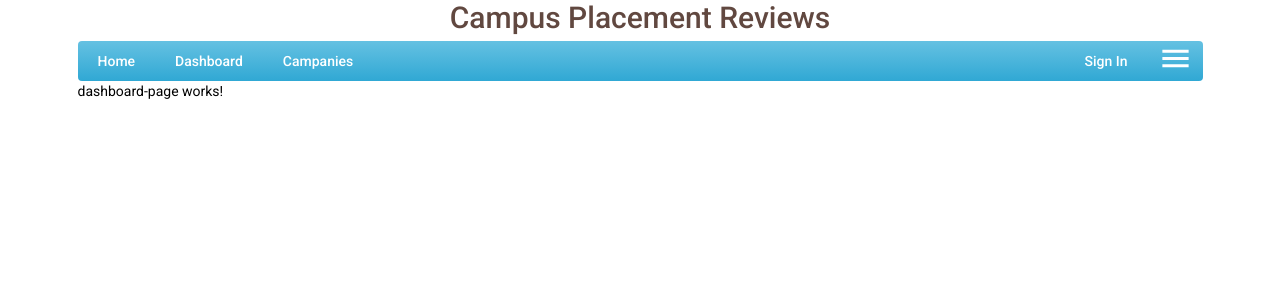
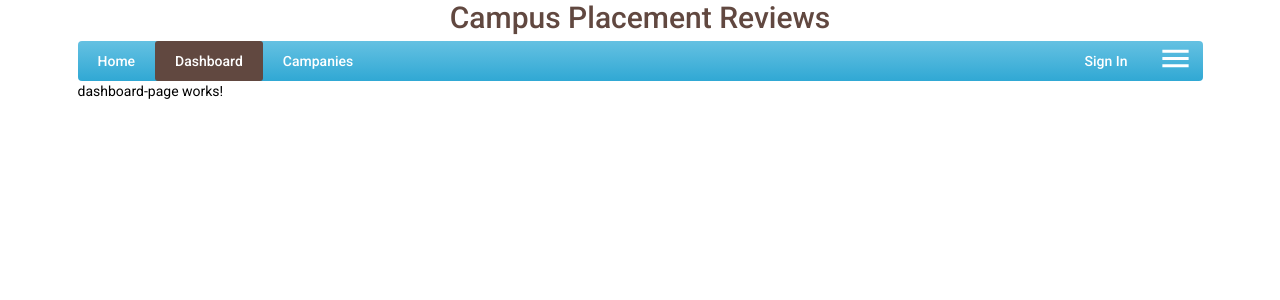
Before and after one commit to vijaydahiphale96/placement-reviews, an Angular app: page /dashboard in a window 1280 px wide. Shown: the top 300 px of the page. Built offline with nearby package versions, Linux system fonts and the light colour scheme.

Commit message:
added preseting of backgroud color of selected menu

```diff
--- a/src/app/app.component.html
+++ b/src/app/app.component.html
@@ -10,13 +10,13 @@
   <div class="toolbar-container flex-row-container">
 
     <!-- To Do : Change to Dynamic Object -->
-    <div class="toolbar-item cursor-pointer">
+    <div class="toolbar-item cursor-pointer" [class.active-menu]="selectedMenu === MainRoutes.HOME">
       <a class="menu-link" [routerLink]="MainRoutes.HOME">Home</a>
     </div>
-    <div class="toolbar-item cursor-pointer">
+    <div class="toolbar-item cursor-pointer" [class.active-menu]="selectedMenu === MainRoutes.DASHBOARD">
       <a class="menu-link" [routerLink]="MainRoutes.DASHBOARD">Dashboard</a>
     </div>
-    <div class="toolbar-item cursor-pointer">
+    <div class="toolbar-item cursor-pointer" [class.active-menu]="selectedMenu === MainRoutes.COMPANIES">
       <a class="menu-link" [routerLink]="MainRoutes.COMPANIES">Campanies</a>
     </div>
 
--- a/src/app/app.component.scss
+++ b/src/app/app.component.scss
@@ -58,3 +58,7 @@
 
 
 }
+
+.active-menu {
+  background-color: #614840;
+}
--- a/src/app/app.component.ts
+++ b/src/app/app.component.ts
@@ -1,11 +1,43 @@
-import { Component } from '@angular/core';
+import { Component, OnInit, OnDestroy } from '@angular/core';
 import { MainRoutes } from './shared/enums/routes.enum';
+import { Router, NavigationStart, NavigationEnd, RouterEvent } from '@angular/router';
 
 @Component({
   selector: 'app-root',
   templateUrl: './app.component.html',
   styleUrls: ['./app.component.scss']
 })
-export class AppComponent {
+export class AppComponent implements OnInit, OnDestroy {
+
   MainRoutes = MainRoutes;
+  selectedMenu: string;
+
+  constructor(
+    private router: Router
+  ) { }
+
+  ngOnInit() {
+    this.getRouterEventSubcribtion();
+  }
+
+  getRouterEventSubcribtion() {
+    this.router.events.subscribe((eventData: RouterEvent) => {
+      if (eventData instanceof NavigationStart) {
+        this.setActiveMenu(eventData);
+      }
+    });
+  }
+
+  setActiveMenu(eventData: NavigationStart) {
+    const routesArray = eventData.url.split('/');
+    if (routesArray.includes(this.MainRoutes.HOME)) {
+      this.selectedMenu = this.MainRoutes.HOME;
+    } else if (routesArray.includes(this.MainRoutes.DASHBOARD)) {
+      this.selectedMenu = this.MainRoutes.DASHBOARD;
+    } else if (routesArray.includes(this.MainRoutes.COMPANIES)) {
+      this.selectedMenu = this.MainRoutes.COMPANIES;
+    }
+  }
+
+  ngOnDestroy() { }
 }
```
